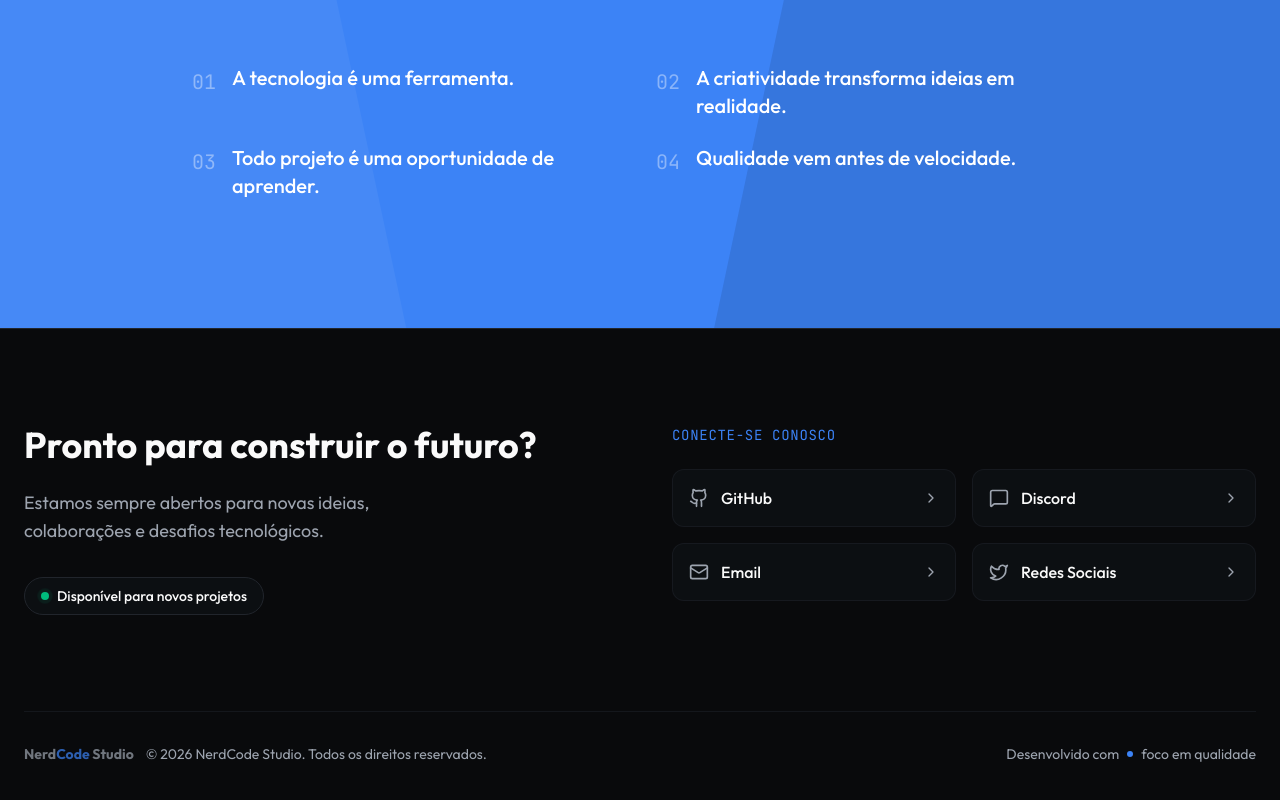
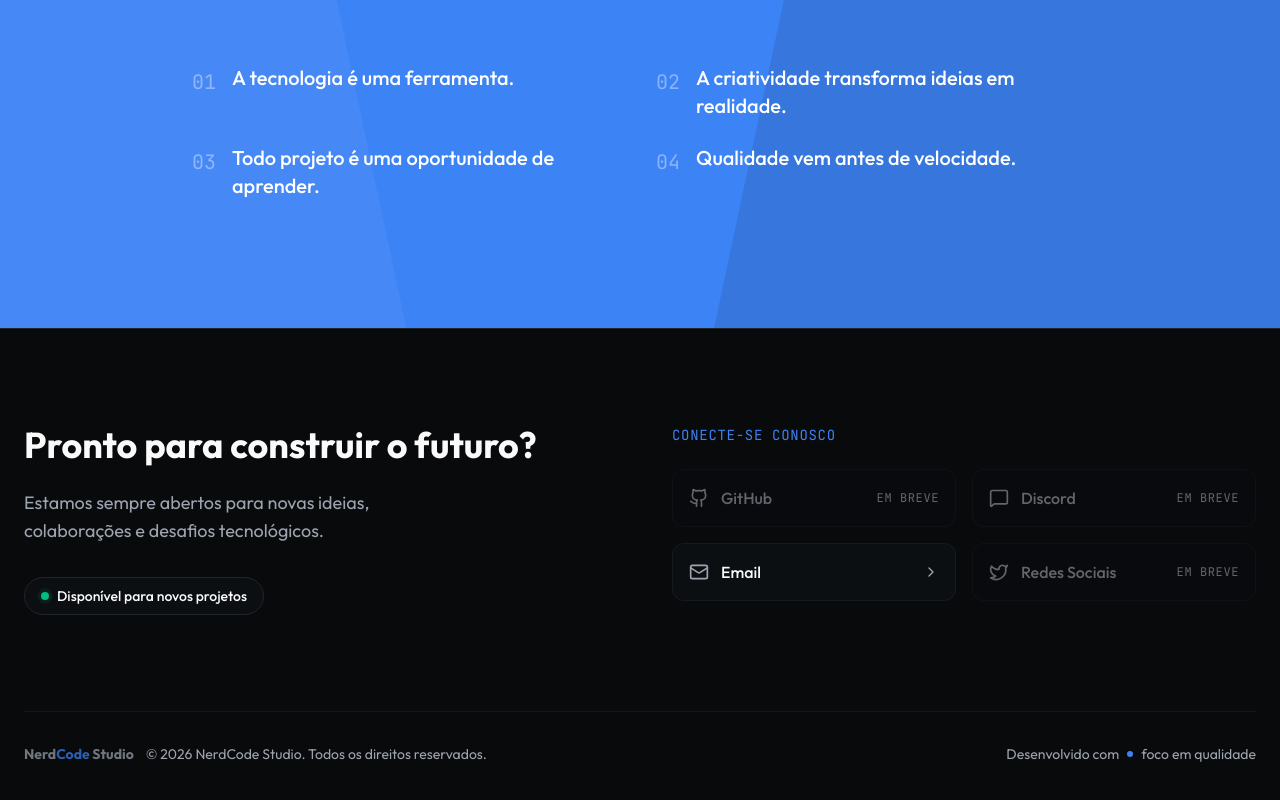
Before and after one commit to NerdZK/nerdcode-studio, a React (Vite) app: page / in a window 1280 px wide. Shown: the part 3988-4788 px from the top of the page. Built offline with nearby package versions, Linux system fonts and the light colour scheme.

Commit message:
Update Contact section component styling and layout
Replit-Commit-Author: Agent

```diff
--- a/src/components/sections/Contact.tsx
+++ b/src/components/sections/Contact.tsx
@@ -2,10 +2,10 @@ import { Github, MessageSquare, Mail, Twitter, ChevronRight } from "lucide-react
 
 export function Contact() {
   const links = [
-    { name: "GitHub", icon: <Github className="h-5 w-5" />, href: "#" },
-    { name: "Discord", icon: <MessageSquare className="h-5 w-5" />, href: "#" },
-    { name: "Email", icon: <Mail className="h-5 w-5" />, href: "#" },
-    { name: "Redes Sociais", icon: <Twitter className="h-5 w-5" />, href: "#" }
+    { name: "GitHub", icon: <Github className="h-5 w-5" />, href: null },
+    { name: "Discord", icon: <MessageSquare className="h-5 w-5" />, href: null },
+    { name: "Email", icon: <Mail className="h-5 w-5" />, href: "mailto:ygorfut41@gmail.com" },
+    { name: "Redes Sociais", icon: <Twitter className="h-5 w-5" />, href: null }
   ];
 
   return (
@@ -29,7 +29,8 @@ export function Contact() {
           <div>
             <h3 className="text-sm font-mono text-primary mb-6 tracking-wider uppercase">Conecte-se conosco</h3>
             <div className="grid sm:grid-cols-2 gap-4">
-              {links.map((link) => (
+              {links.map((link) =>
+                link.href ? (
                   <a
                     key={link.name}
                     href={link.href}
@@ -43,7 +44,22 @@ export function Contact() {
                     </div>
                     <ChevronRight className="h-4 w-4 text-muted-foreground group-hover:text-primary group-hover:translate-x-1 transition-all" />
                   </a>
-              ))}
+                ) : (
+                  <div
+                    key={link.name}
+                    className="flex items-center justify-between p-4 rounded-xl border border-border/50 bg-card/50 opacity-60 cursor-default"
+                    aria-disabled="true"
+                  >
+                    <div className="flex items-center gap-3 font-medium text-muted-foreground">
+                      {link.icon}
+                      {link.name}
+                    </div>
+                    <span className="text-xs font-mono text-muted-foreground uppercase tracking-wider">
+                      Em breve
+                    </span>
+                  </div>
+                )
+              )}
             </div>
           </div>
         </div>
```
Lines whose indentation alone changed are shown as unchanged.
